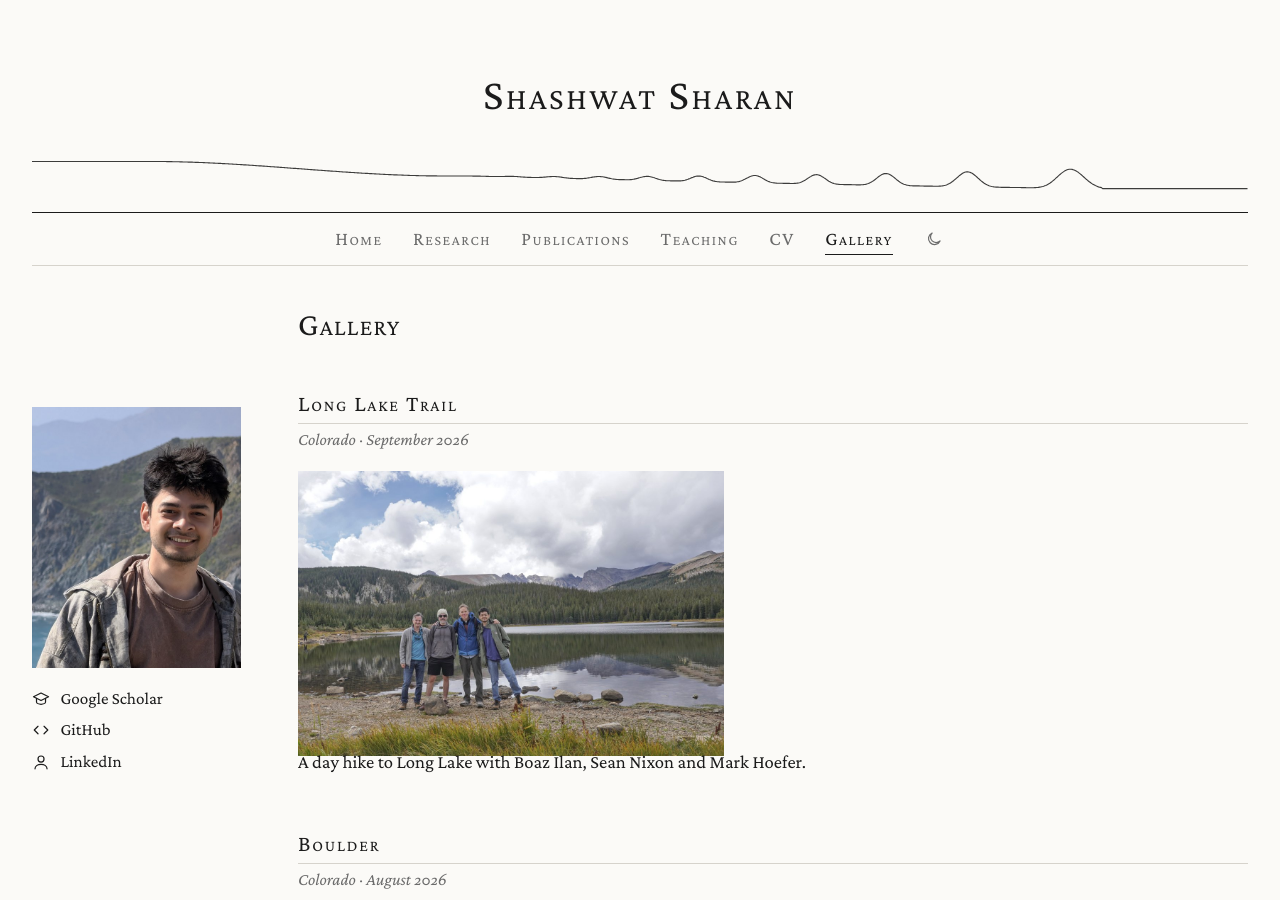
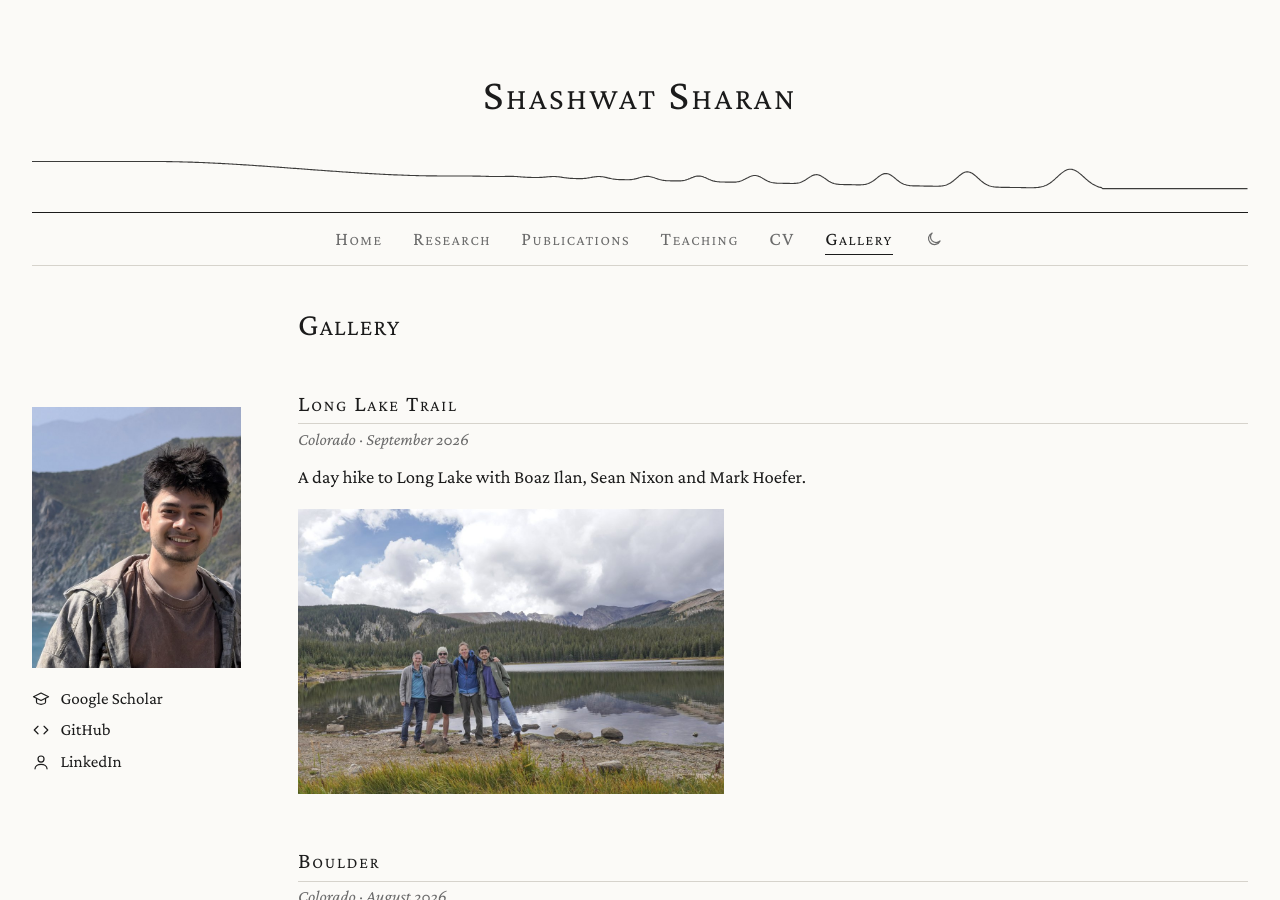
Before and after one commit to shashwatsharan/shashwatsharan.github.io, a Jekyll site: the page built from gallery.md, in a window 1280 px wide and 900 px high. Built offline with Jekyll 4.4.1, drawn with Linux system fonts in a browser that asks for light colours.

Commit message:
Show album captions above photos

```diff
--- a/gallery.md
+++ b/gallery.md
@@ -7,6 +7,7 @@ title: Gallery
 <section class="album">
   <h2>{{ album.title }}</h2>
   <p class="album-meta">{{ album.place }} · {{ album.date }}</p>
+  {% if album.description %}<p class="album-desc">{{ album.description }}</p>{% endif %}
   <div class="justified">
     {% for p in album.photos %}
     {% assign tpath = "/assets/img/gallery/thumbs/" | append: p.file %}
@@ -16,7 +17,6 @@ title: Gallery
     </a>
     {% endfor %}
   </div>
-  {% if album.description %}<p class="album-desc">{{ album.description }}</p>{% endif %}
 </section>
 {% endfor %}
 
```
